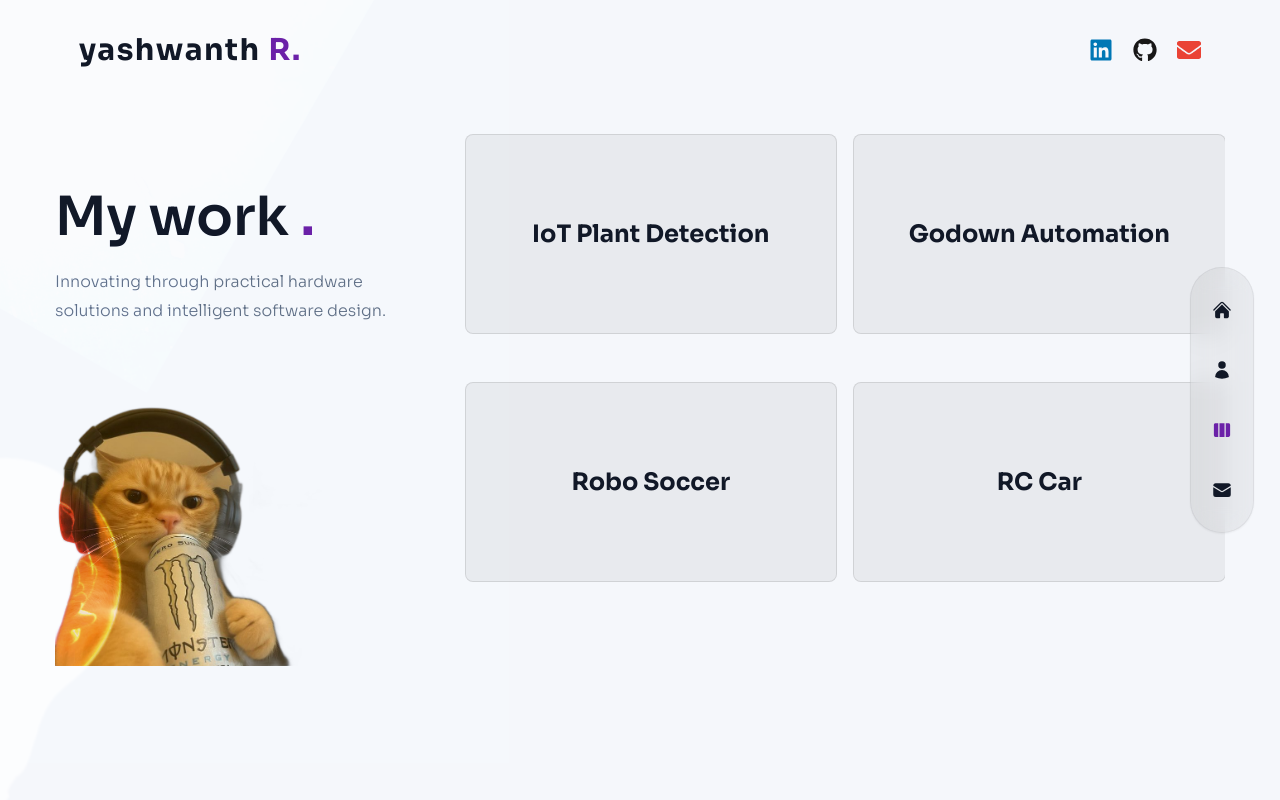
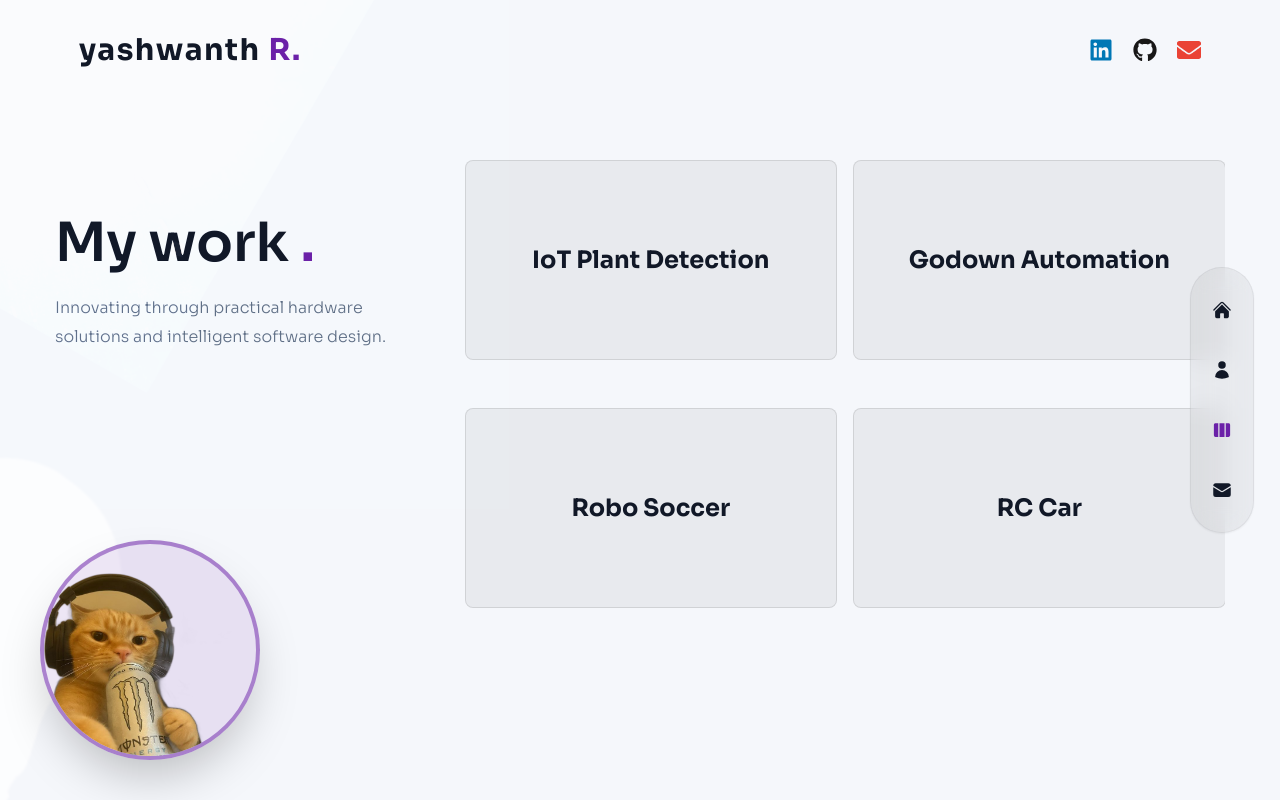
Before and after one commit to yashwanthR1207/yashprofile.2, a Next.js app: page /work in a window 1280 px wide. Built offline with nearby package versions, Linux system fonts and the light colour scheme.

Commit message:
Update work page to feature a circular corner pop-up cat

```diff
--- a/pages/work/index.jsx
+++ b/pages/work/index.jsx
@@ -8,8 +8,27 @@ import { fadeIn } from "../../variants";
 
 const Work = () => {
   return (
-    <div className="h-full bg-primary/30 py-36 flex items-center">
+    <div className="h-full bg-primary/30 py-36 flex items-center relative overflow-hidden">
       <Circles />
+      {/* Corner Profile Cat */}
+      <motion.div
+        initial={{ y: 150, scale: 0.5, opacity: 0 }}
+        animate={{ y: 0, scale: 1, opacity: 1 }}
+        transition={{
+          type: "spring",
+          stiffness: 150,
+          damping: 20,
+          delay: 0.8,
+        }}
+        className="absolute -bottom-4 -left-4 md:bottom-10 md:left-10 w-[150px] h-[150px] md:w-[220px] md:h-[220px] rounded-full border-4 border-accent/50 bg-accent/10 overflow-hidden shadow-2xl z-20"
+      >
+        <Image
+          src="/work-cat.png"
+          alt="Cat working"
+          fill
+          className="object-cover"
+        />
+      </motion.div>
       <div className="container mx-auto">
         <div className="flex flex-col xl:flex-row gap-x-8">
           {/* text */}
@@ -32,25 +51,6 @@ const Work = () => {
             >
               Innovating through practical hardware solutions and intelligent software design.
             </motion.p>
-            {/* Pop-up Image */}
-            <motion.div
-              initial={{ scale: 0, opacity: 0, y: 50 }}
-              animate={{ scale: 1, opacity: 1, y: 0 }}
-              transition={{
-                type: "spring",
-                stiffness: 200,
-                damping: 15,
-                delay: 0.8,
-              }}
-              className="mt-6 relative w-full h-[250px] xl:h-[300px] hidden md:block"
-            >
-              <Image
-                src="/work-cat.png"
-                alt="Cat working"
-                fill
-                className="object-contain object-left"
-              />
-            </motion.div>
           </div>
 
           {/* slider */}
```
